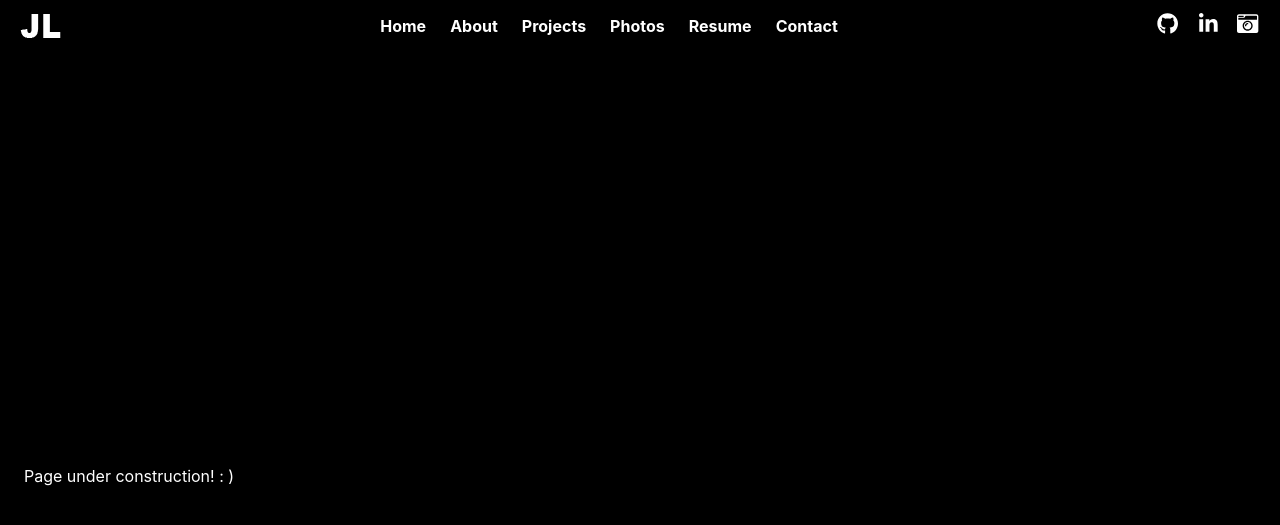
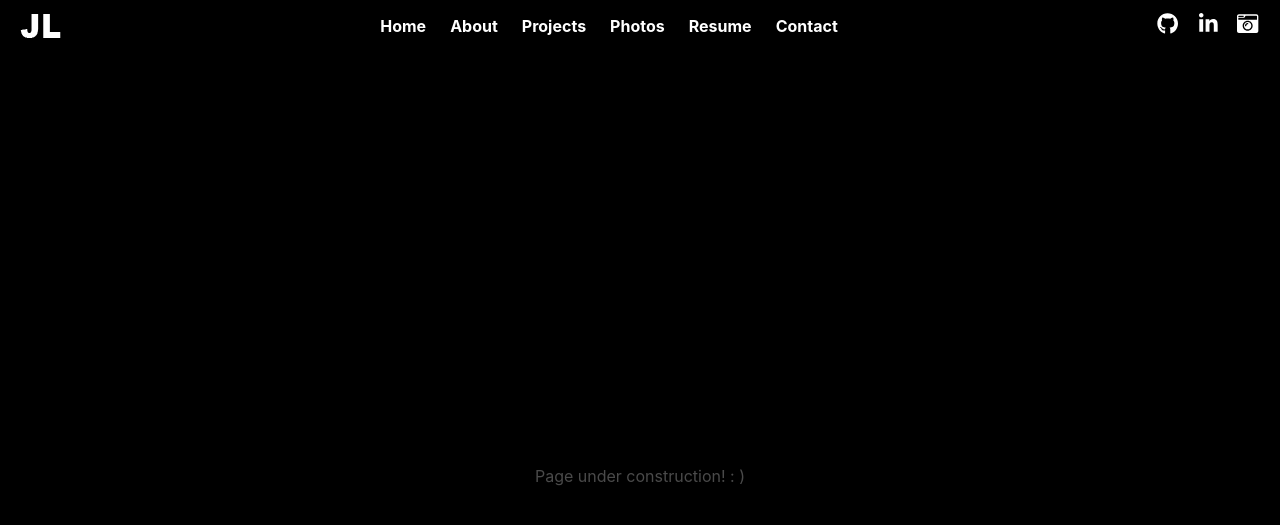
Before and after one commit to jonathanlucki/Personal-Site-V2, a Jekyll site: the page built from about.html, in a window 1280 px wide. Shown: the top 525 px of the page. Built offline with Jekyll 4.4.1, drawn with Linux system fonts in a browser that asks for light colours; nearby versions of some CDN libraries.

Commit message:
created content-pane class

```diff
--- a/_layouts/page.html
+++ b/_layouts/page.html
@@ -9,9 +9,13 @@ layout: default
 
     </div>
 
-    <div class="hero-body has-text-white">
+    <div class="hero-body">
+
+        <div class="content-pane">
 
         {{ content }}
+
+        </div>
 
     </div>
 
--- a/_sass/_panes.scss
+++ b/_sass/_panes.scss
@@ -7,10 +7,16 @@
   border-color: $secondary-colour;
 }
 
-@media (max-width: 768px) {
+@media (max-width: $mobile-breakpoint) {
   .opaque-title-pane {
     margin: auto 0 auto 0;
     width: 100%;
     border-width: 5px 0 5px 0;
   }
 }
+
+.content-pane {
+  margin: 1rem auto 1rem auto;
+  padding: 2rem 2rem 2rem 2rem;
+  max-width: $mobile-breakpoint;
+}
```
